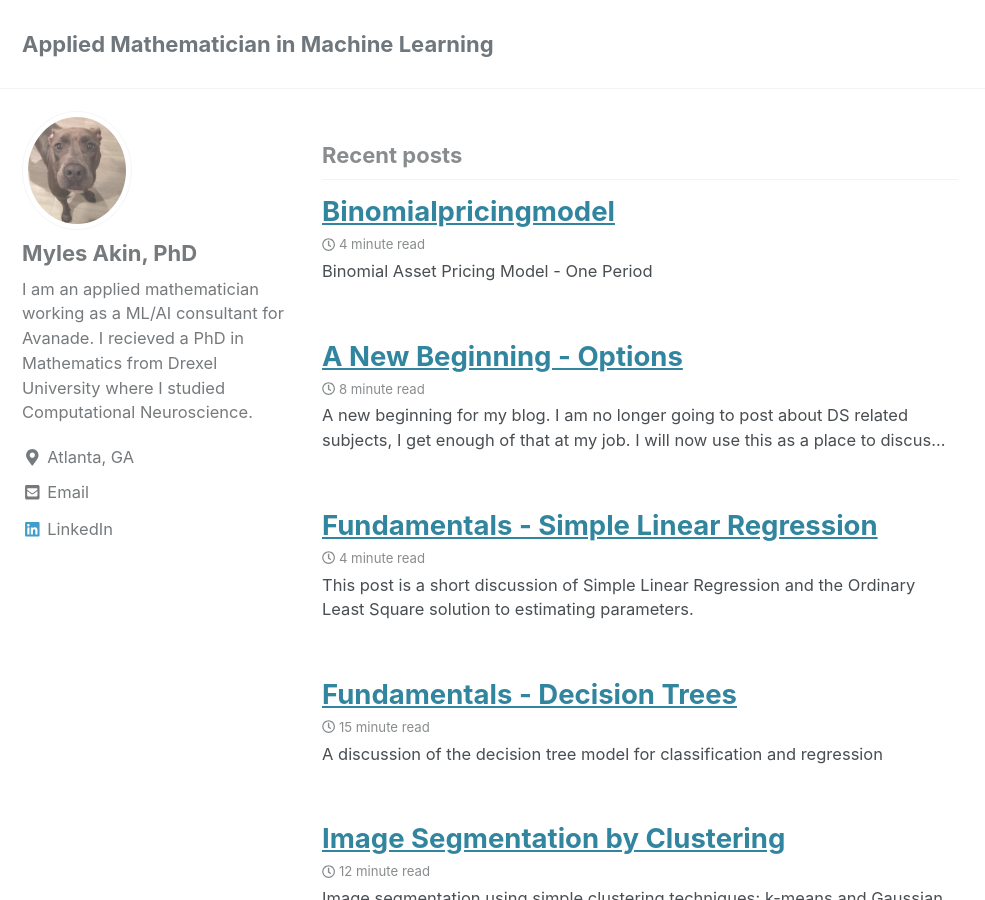
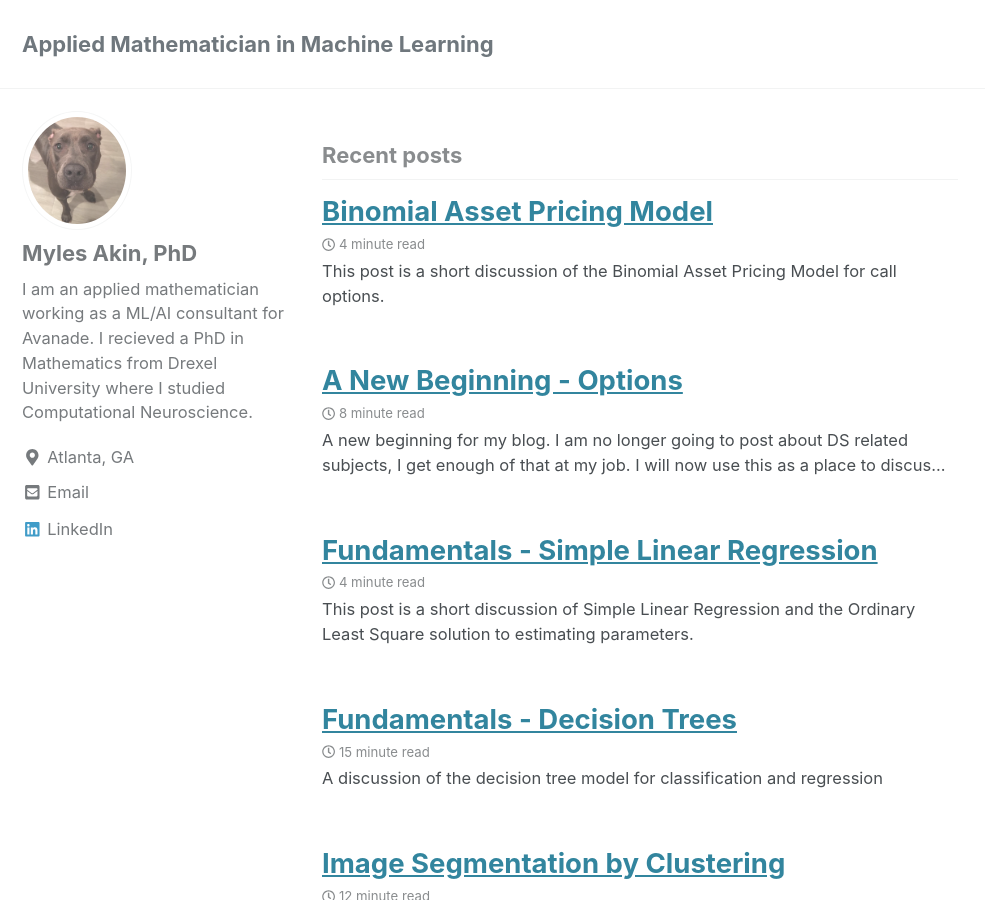
Before and after one commit to mylesakin/mylesakin.github.io, a Jekyll site: the page built from index.html, in a window 1280 px wide and 900 px high. Shown: the whole window, without its empty margins (0-985 px from the left). Built offline with Jekyll 4.4.1, drawn with Linux system fonts in a browser that asks for light colours; cached includes are drawn as plain includes; nearby versions of some CDN libraries; the list of posts is cut into pages by our own code.

Commit message:
Add files via upload

```diff
--- a/_posts/2021-08-18-BinomialPricingModel.md
+++ b/_posts/2021-08-18-BinomialPricingModel.md
@@ -1,3 +1,11 @@
+---
+title: "Binomial Asset Pricing Model"
+date: 2021-08-18
+tags: [Options, Call Options, Binomial Asset Pricing]
+excerpt: "This post is a short discussion of the Binomial Asset Pricing Model for call options."
+mathjax: "true"
+---
+
 # Binomial Asset Pricing Model - One Period
 
 In the last post, I provided an introduction to options and bounds for both put and call options. Here I will extend this discussion of options to a particular pricing model called the Binomial Asset Pricing Model. I will focus the one-period model saving the multi-period model for a later post. Additionally, I am going to focus on call options.
```
